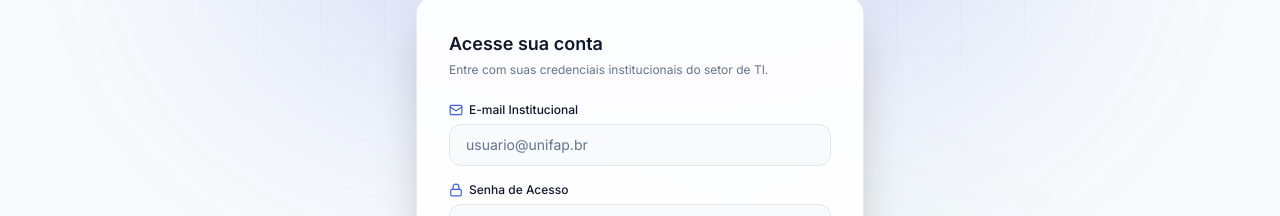
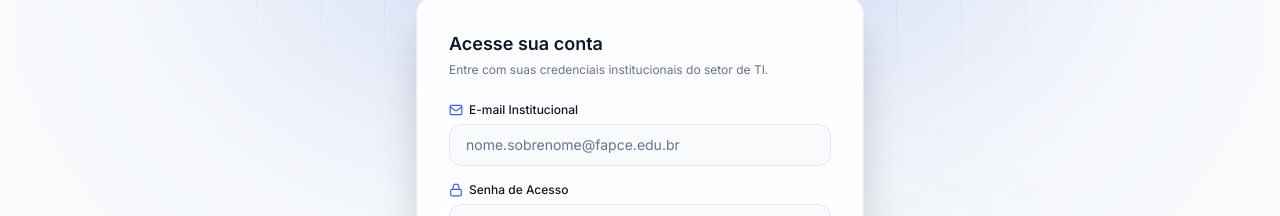
Before and after one commit to RivaldoMascarenhas/EstoqueMultimidia, a Next.js app: page /login in a window 1280 px wide. Shown: the part 269-485 px from the top of the page. Built offline with nearby package versions, Linux system fonts and the light colour scheme; no server answers.

Commit message:
fix(login): atualizar placeholder de email institucional para fapce.edu.br

```diff
--- a/src/app/(auth)/login/page.tsx
+++ b/src/app/(auth)/login/page.tsx
@@ -79,7 +79,7 @@ function LoginForm() {
               type="email"
               value={email}
               onChange={(e) => setEmail(e.target.value)}
-              placeholder="usuario@unifap.br"
+              placeholder="nome.sobrenome@fapce.edu.br"
               required
               autoComplete="email"
               className="w-full px-4 py-2.5 text-sm bg-background border border-input rounded-xl text-foreground placeholder:text-muted-foreground focus:outline-none focus:ring-2 focus:ring-primary/50 focus:border-primary transition-all"
--- a/src/app/(dashboard)/perfil/page.tsx
+++ b/src/app/(dashboard)/perfil/page.tsx
@@ -195,7 +195,7 @@ export default function PerfilPage() {
   };
 
   const userRole = profileData?.role || session?.user?.role || "OPERADOR";
-  const userEmail = profileData?.email || session?.user?.email || "usuario@unifap.br";
+  const userEmail = profileData?.email || session?.user?.email || "usuario@fapce.edu.br";
 
   return (
     <div className="space-y-8 animate-in fade-in-50 duration-300 max-w-4xl mx-auto pb-12">
--- a/src/components/layout/header.tsx
+++ b/src/components/layout/header.tsx
@@ -71,7 +71,7 @@ export function Header({ onToggleMobileSidebar, onOpenSearch }: HeaderProps) {
 
   const userRole = session?.user?.role || "OPERADOR";
   const userName = session?.user?.name || "Usuário";
-  const userEmail = session?.user?.email || "usuario@unifap.br";
+  const userEmail = session?.user?.email || "usuario@fapce.edu.br";
   const userAvatar = session?.user?.avatarUrl || null;
 
   const getRoleVariant = (role: string) => {
--- a/src/components/users/user-form-modal.tsx
+++ b/src/components/users/user-form-modal.tsx
@@ -159,7 +159,7 @@ export function UserFormModal({
                 type="email"
                 value={email}
                 onChange={(e) => setEmail(e.target.value)}
-                placeholder="usuario@unifap.br"
+                placeholder="nome.sobrenome@fapce.edu.br"
                 required
                 className="pl-9 h-10 rounded-xl text-xs bg-background"
               />
--- a/src/lib/auth.ts
+++ b/src/lib/auth.ts
@@ -23,7 +23,7 @@ export const authOptions: NextAuthOptions = {
     CredentialsProvider({
       name: "Credenciais",
       credentials: {
-        email: { label: "E-mail", type: "email", placeholder: "usuario@unifap.br" },
+        email: { label: "E-mail", type: "email", placeholder: "nome.sobrenome@fapce.edu.br" },
         password: { label: "Senha", type: "password" },
       },
       async authorize(credentials) {
```
